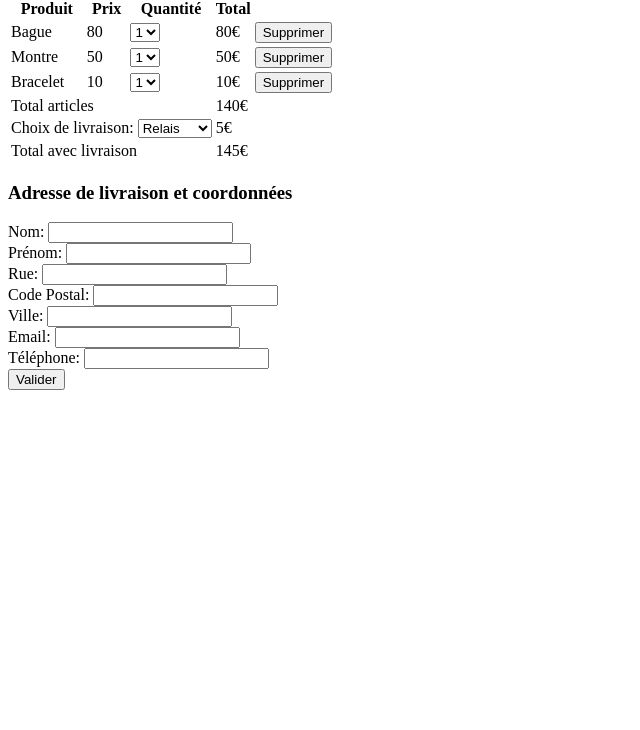
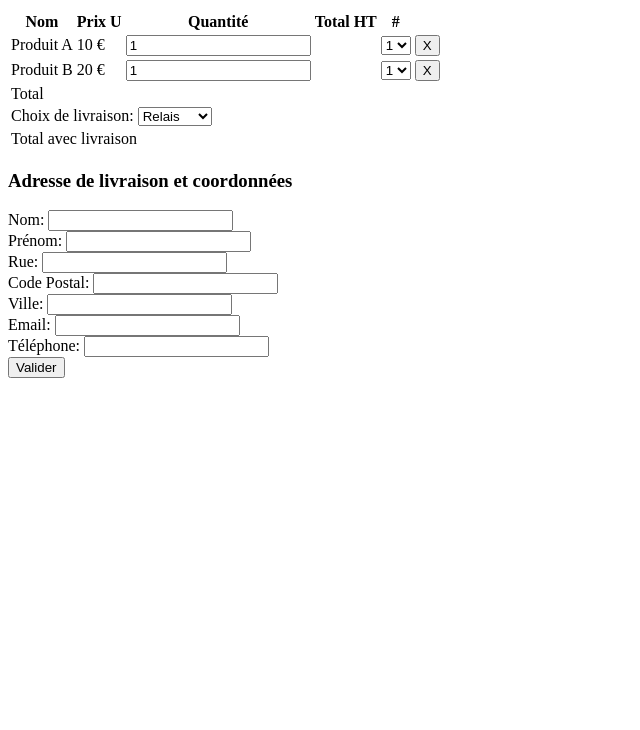
Before and after one commit to Neordan/PanierdachatJS, a plain HTML site: page index.html in a window 1280 px wide. Shown: the part 70-800 px from the top of the page, without its empty margins (0-640 px from the left). Drawn offline with Linux system fonts and the light colour scheme.

Commit message:
Changement du fichier html

```diff
--- a/index.html
+++ b/index.html
@@ -1,83 +1,72 @@
 <!DOCTYPE html>
 <html lang="fr">
+
 <head>
     <meta charset="UTF-8">
+    <meta http-equiv="X-UA-Compatible" content="IE=edge">
     <meta name="viewport" content="width=device-width, initial-scale=1.0">
-    <title>Mon Panier</title>
-    <script src="./script.js" defer></script>
+    <script src="./js/main.js" defer></script>
+    <link rel="stylesheet" href="./css/main.css">
+    <title>Cart</title>
 </head>
+
 <body>
-    <h2>Mon panier</h2>
-    <table>
+    <div>
+        <h1>Panier</h1>
+        <table id="cart">
             <thead>
                 <tr>
-                <th>Produit</th>
-                <th>Prix</th>
+                    <th>Nom</th>
+                    <th>Prix U</th>
                     <th>Quantité</th>
-                <th>Total</th>
-                <th></th>
+                    <th>Total HT</th>
+                    <th>#</th>
                 </tr>
             </thead>
             <tbody>
-            <tr>
-                <td>Bague</td>
-                <td class="price">80</td>
+                <tr class="cart_product">
+                    <td>Produit A</td>
+                    <td class="unit_price" data-unit-price="10">
+                        <span class="value">10</span> €
+                    </td>
+                    <td class="quantity">
+                        <input type="number" class="influent-price-on-change" value="1" />
+                    </td>
+                    <td class="total_price" data-total-price="10"></td>
                     <td>
-                    <select class="quantity">
-                        <option value="0">0</option>
-                        <option selected="yes" value="1">1</option>
-                        <option value="2">2</option>
-                        <option value="3">3</option>
-                        <option value="4">4</option>
-                        <option value="5">5</option>
+                        <select class="influent-price-on-change">
+                            <option>1</option>
+                            <option>2</option>
                         </select>
                     </td>
-                <td class="totalLine"></td>
                     <td>
-                    <button class="delete">Supprimer</button>
+                        <button class="remove_product">X</button>
                     </td>
                 </tr>
-            <tr>
-                <td>Montre</td>
-                <td class="price">50</td>
+                <tr class="cart_product">
+                    <td>Produit B</td>
+                    <td class="unit_price" data-unit-price="20">
+                        <span class="value">20</span> €
+                    </td>
+                    <td class="quantity">
+                        <input type="number" class="influent-price-on-change" value="1" />
+                    </td>
+                    <td class="total_price" data-total-price="20"></td>
                     <td>
-                    <select class="quantity">
-                        <option value="0">0</option>
-                        <option selected="yes" value="1">1</option>
-                        <option value="2">2</option>
-                        <option value="3">3</option>
-                        <option value="4">4</option>
-                        <option value="5">5</option>
+                        <select class="influent-price-on-change">
+                            <option>1</option>
+                            <option>2</option>
                         </select>
                     </td>
-                <td class="totalLine"></td>
                     <td>
-                    <button class="delete">Supprimer</button>
-                </td>
-            </tr>
-            <tr>
-                <td>Bracelet</td>
-                <td class="price">10</td>
-                <td>
-                    <select class="quantity">
-                        <option value="0">0</option>
-                        <option selected="yes" value="1">1</option>
-                        <option value="2">2</option>
-                        <option value="3">3</option>
-                        <option value="4">4</option>
-                        <option value="5">5</option>
-                    </select>
-                </td>
-                <td class="totalLine"></td>
-                <td>
-                    <button class="delete">Supprimer</button>
+                        <button class="remove_product">X</button>
                     </td>
                 </tr>
             </tbody>
             <tfoot>
                 <tr>
-                <td colspan="3">Total articles</td>
-                <td id="totalLines"></td>
+                    <td colspan="2">Total</td>
+                    <td colspan="2" class="total_cart"></td>
                 </tr>
                 <tr>
                     <td colspan="3">
@@ -95,6 +84,7 @@
                 </tr>
             </tfoot>
         </table>
+    </div>
     <h3>Adresse de livraison et coordonnées</h3>
     <form id="deliveryForm">
         <div>
@@ -111,7 +101,7 @@
         </div>
         <div>
             <label for="codePostal">Code Postal:</label>
-            <input type="text" id="codePostal" required>
+            <input type="number" id="codePostal" required>
         </div>
         <div>
             <label for="ville">Ville:</label>
@@ -128,4 +118,5 @@
         <button type="submit">Valider</button>
     </form>
 </body>
+
 </html>
```
Lines whose indentation alone changed are shown as unchanged.
